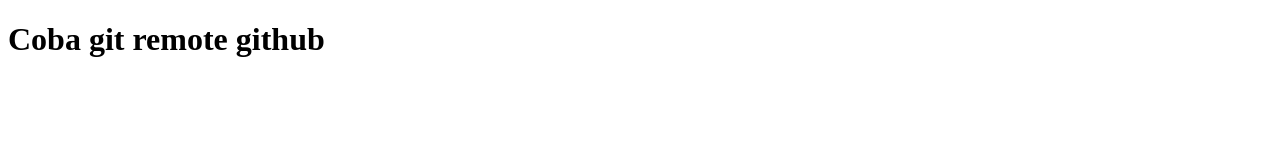
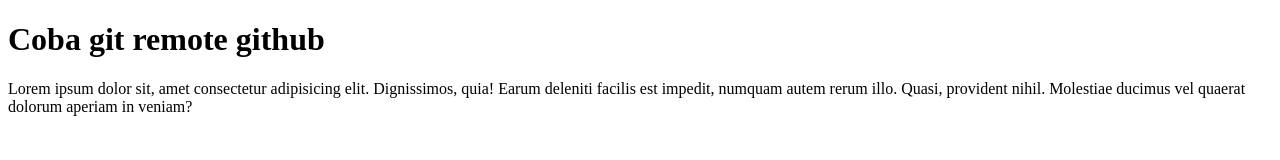
Before and after one commit to Adiwid/adiwid-git-test, a plain HTML site: page index.html in a window 1280 px wide. Drawn offline with Linux system fonts and the light colour scheme.

Commit message:
menambahkan paragraf

```diff
--- a/index.html
+++ b/index.html
@@ -8,5 +8,6 @@
 </head>
 <body>
     <h1>Coba git remote github</h1>
+    <p>Lorem ipsum dolor sit, amet consectetur adipisicing elit. Dignissimos, quia! Earum deleniti facilis est impedit, numquam autem rerum illo. Quasi, provident nihil. Molestiae ducimus vel quaerat dolorum aperiam in veniam?</p>
 </body>
 </html>
```
